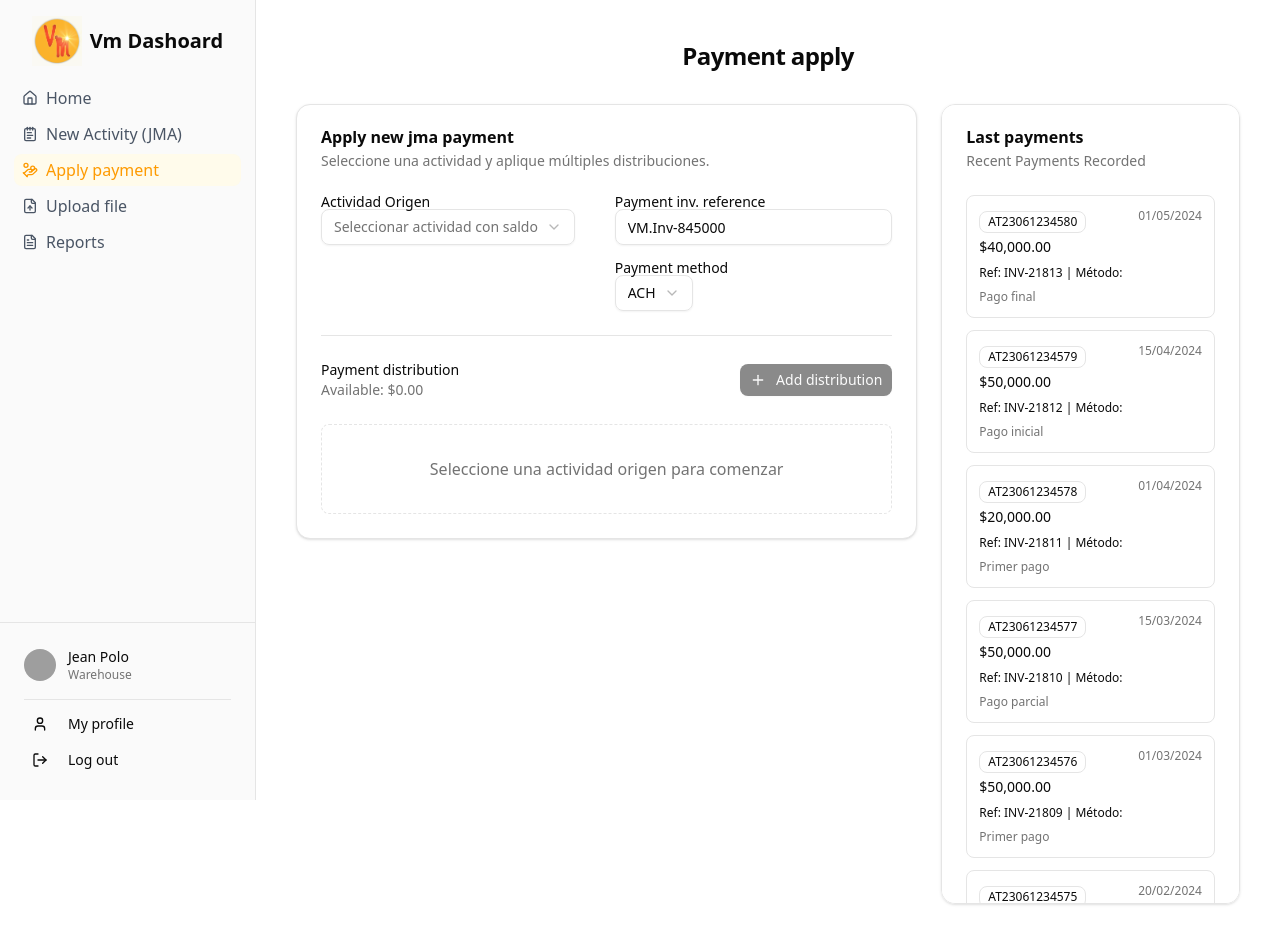
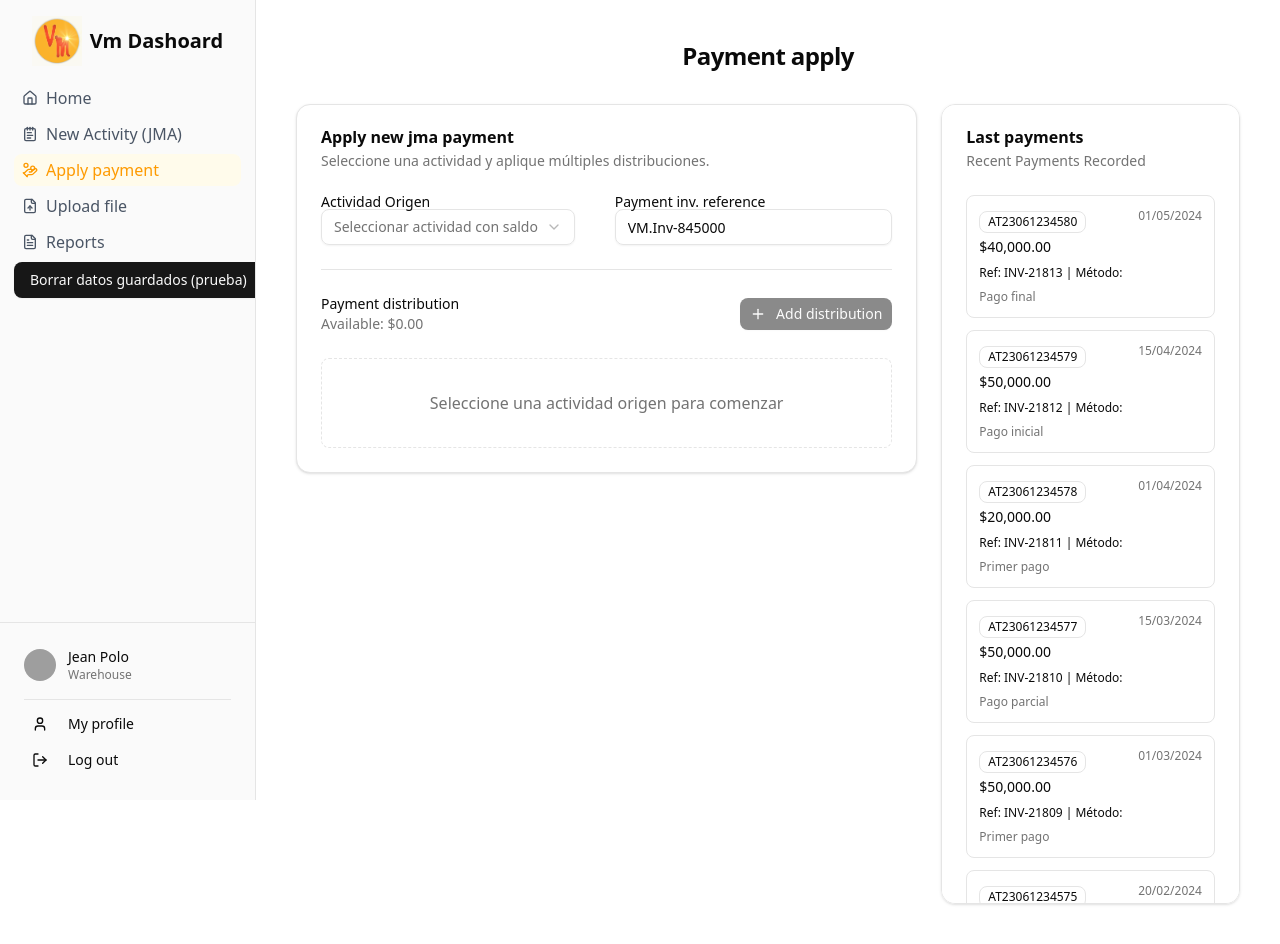
Before and after one commit to jeanTULF/form-credit-memo, a React (Vite) app: page /payments in a window 1280 px wide. Built offline with nearby package versions, Linux system fonts and the light colour scheme; grey boxes are pictures that could not be loaded.

Commit message:
Test button Zustand persist

```diff
--- a/src/components/AppSidebar.jsx
+++ b/src/components/AppSidebar.jsx
@@ -11,6 +11,8 @@ import { Avatar, AvatarFallback, AvatarImage } from "./ui/avatar";
 import { Separator } from "./ui/separator";
 import { useLocation } from "react-router-dom";
 import { cn } from "@/lib/utils";
+import { useActivitiesStore } from "@/store/store";
+import { Button } from "./ui/button";
 
 const items = [
     {
@@ -44,6 +46,13 @@ const AppSidebar = () => {
   const location = useLocation();
   const pathname = location.pathname;
 
+  const handleClear = () => {
+    useActivitiesStore.persist.clearStorage();
+    console.log("✅ Datos borrados del almacenamiento persistente.");
+    alert("Datos borrados correctamente");
+    window.location.reload();
+    };
+
 
 
   return (
@@ -69,6 +78,12 @@ const AppSidebar = () => {
             </SidebarMenuItem>
               )
           })}
+
+          <div>
+            <Button onClick={handleClear}>
+              Borrar datos guardados (prueba)
+            </Button>
+          </div>
 
         </SidebarMenu>
       </SidebarContent>
--- a/src/pages/ApplyPayment.jsx
+++ b/src/pages/ApplyPayment.jsx
@@ -27,7 +27,7 @@ const ApplyPayment = () => {
   const [availableAmount, setAvailableAmount] = useState(0)
   const [distributions, setDistributions] = useState([])
   const [referenciaBase, setReferenciaBase] = useState(`VM.Inv-${Date.now().toString().slice(-6)}`)
-  const [metodo, setMetodo] = useState("ACH")
+  // const [metodo, setMetodo] = useState("ACH")
   const [recentPayments, setRecentPayments] = useState([])
 
   const activitiesWithSaldo = activities.filter((a) => a.saldo > 0)
@@ -66,7 +66,7 @@ const ApplyPayment = () => {
       {
         monto: 0,
         referencia: referenciaBase,
-        metodo,
+        metodo: "",
         notas: "",
       },
     ])
@@ -181,19 +181,6 @@ const ApplyPayment = () => {
                       placeholder="Número de referencia"
                     />
                   </div>
-
-                  <div>
-                    <Label htmlFor="metodo">Payment method</Label>
-                    <Select value={metodo} onValueChange={setMetodo}>
-                      <SelectTrigger id="metodo">
-                        <SelectValue placeholder="Seleccionar método" />
-                      </SelectTrigger>
-                      <SelectContent>
-                        <SelectItem value="ACH">ACH</SelectItem>
-                        <SelectItem value="CM">Credit memo</SelectItem>
-                      </SelectContent>
-                    </Select>
-                  </div>
                 </div>
               </div>
 
@@ -236,7 +223,7 @@ const ApplyPayment = () => {
                             <Label htmlFor={`amount-${index}`}>Amount to apply</Label>
                             <Input
                               id={`amount-${index}`}
-                              type="number"
+                              type="text"
                               min="0"
                               max={distribution.monto + availableAmount}
                               step="0.01"
@@ -256,6 +243,22 @@ const ApplyPayment = () => {
                               placeholder="Detalles adicionales"
                               rows={2}
                             />
+                          </div>
+
+                          <div>
+                            <Label htmlFor="metodo">Payment method</Label>
+                            <Select
+                              value={distribution.metodo}
+                              onValueChange={(value) => updateDistribution(index, "metodo", value)}
+                            >
+                              <SelectTrigger id="metodo">
+                                <SelectValue placeholder="Seleccionar método" />
+                              </SelectTrigger>
+                              <SelectContent>
+                                <SelectItem value="ACH">ACH</SelectItem>
+                                <SelectItem value="CM">Credit memo</SelectItem>
+                              </SelectContent>
+                            </Select>
                           </div>
                         </div>
                       </CardContent>
```
